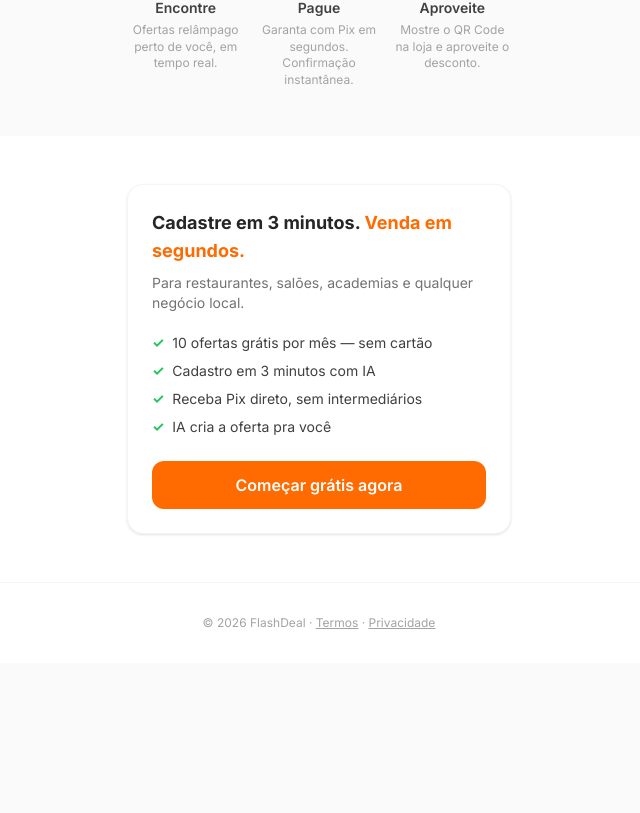
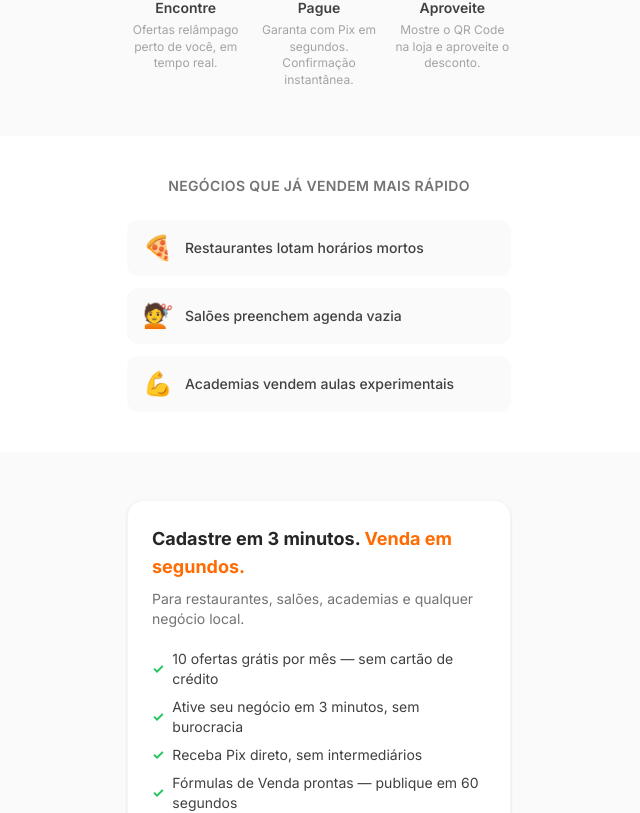
Before and after one commit to pkacci/FlashDeal, a React (Vite) app: page / in a window 1280 px wide. Shown: the part 855-1668 px from the top of the page, without its empty margins (321-961 px from the left). Before the commit the page ends 1518 px from the top, so only its background shows below. Built offline with nearby package versions, Linux system fonts and the light colour scheme; no server answers; the database is empty.

Commit message:
Atualizar o Home.tsx

```diff
--- a/src/pages/Home.tsx
+++ b/src/pages/Home.tsx
@@ -1,16 +1,19 @@
 // ============================================================
 // INÍCIO: src/pages/Home.tsx
-// Versão: 1.0.0 | Data: 2026-02-25
-// Deps: React, react-router-dom
-// Descrição: Landing page pública do FlashDeal
-//            — Hero com 2 CTAs: consumidor → /ofertas, PME → /login?role=pme
-//            — Seção "Como funciona" (3 passos visuais)
-//            — Seção de convencimento para PMEs
-//            — Zero dependências externas — sem Firebase aqui
+// Versão: 2.0.0 | Data: 2026-02-27
+// Deps: React, react-router-dom, firebase/firestore
+// Melhorias v2.0:
+//   — Urgência ao vivo: contador de ofertas ativas no Firestore
+//   — CTA PME mais específico e orientado à ação
+//   — Benefícios PME com linguagem mais agressiva
+//   — Seção de prova social adicionada
+//   — Nomenclatura estratégica: sem referência a IA
 // ============================================================
 
-import React from 'react';
+import React, { useEffect, useState } from 'react';
 import { useNavigate } from 'react-router-dom';
+import { collection, query, where, getCountFromServer } from 'firebase/firestore';
+import { db } from '../services/firebase';
 
 // #region Dados estáticos
 const PASSOS = [
@@ -20,16 +23,42 @@ const PASSOS = [
 ];
 
 const BENEFICIOS_PME = [
-  '10 ofertas grátis por mês — sem cartão',
-  'Cadastro em 3 minutos com IA',
+  '10 ofertas grátis por mês — sem cartão de crédito',
+  'Ative seu negócio em 3 minutos, sem burocracia',
   'Receba Pix direto, sem intermediários',
-  'IA cria a oferta pra você',
+  'Fórmulas de Venda prontas — publique em 60 segundos',
+];
+
+const PROVAS_SOCIAIS = [
+  { icone: '🍕', texto: 'Restaurantes lotam horários mortos' },
+  { icone: '💇', texto: 'Salões preenchem agenda vazia' },
+  { icone: '💪', texto: 'Academias vendem aulas experimentais' },
 ];
 // #endregion
 
 // #region Component
 const Home: React.FC = () => {
   const navigate = useNavigate();
+  const [ofertasAtivas, setOfertasAtivas] = useState<number | null>(null);
+
+  // #region Contador ao vivo — ofertas ativas no Firestore
+  useEffect(() => {
+    const buscarContador = async () => {
+      try {
+        const q = query(
+          collection(db, 'ofertas'),
+          where('ativa', '==', true)
+        );
+        const snap = await getCountFromServer(q);
+        setOfertasAtivas(snap.data().count);
+      } catch {
+        // Falha silenciosa — não exibe contador se erro
+        setOfertasAtivas(null);
+      }
+    };
+    buscarContador();
+  }, []);
+  // #endregion
 
   return (
     <div className="min-h-screen bg-white">
@@ -48,6 +77,17 @@ const Home: React.FC = () => {
       {/* Hero */}
       <section className="flex flex-col items-center justify-center text-center px-6 py-16 min-h-[80vh]">
         <div className="max-w-sm mx-auto">
+
+          {/* Badge de urgência ao vivo */}
+          {ofertasAtivas !== null && ofertasAtivas > 0 && (
+            <div className="inline-flex items-center gap-2 bg-primary-50 border border-primary-200 rounded-full px-4 py-1.5 mb-6">
+              <span className="w-2 h-2 bg-primary-500 rounded-full animate-pulse" />
+              <span className="text-xs font-semibold text-primary-600">
+                {ofertasAtivas} {ofertasAtivas === 1 ? 'oferta ativa' : 'ofertas ativas'} agora perto de você
+              </span>
+            </div>
+          )}
+
           <h1 className="text-3xl font-bold text-neutral-800 leading-tight mb-3">
             Ofertas relâmpago{' '}
             <span className="text-primary-500">perto de você</span>
@@ -68,8 +108,9 @@ const Home: React.FC = () => {
             onClick={() => navigate('/login?role=pme')}
             className="w-full py-4 text-base font-semibold border-2 border-neutral-200 rounded-xl text-neutral-700 hover:border-primary-300 transition-colors"
           >
-            🏪 Sou PME — começar grátis
+            🏪 Crie sua primeira oferta em 3 minutos
           </button>
+
         </div>
       </section>
 
@@ -89,8 +130,26 @@ const Home: React.FC = () => {
         </div>
       </section>
 
+      {/* Prova social */}
+      <section className="px-6 py-10">
+        <p className="text-center text-sm font-semibold text-neutral-500 uppercase tracking-wide mb-6">
+          Negócios que já vendem mais rápido
+        </p>
+        <div className="flex flex-col gap-3 max-w-sm mx-auto">
+          {PROVAS_SOCIAIS.map((p) => (
+            <div
+              key={p.texto}
+              className="flex items-center gap-3 bg-neutral-50 rounded-xl px-4 py-3"
+            >
+              <span className="text-2xl">{p.icone}</span>
+              <p className="text-sm text-neutral-700 font-medium">{p.texto}</p>
+            </div>
+          ))}
+        </div>
+      </section>
+
       {/* Convencimento PME */}
-      <section className="px-6 py-12">
+      <section className="px-6 py-12 bg-neutral-50">
         <div className="max-w-sm mx-auto card p-6">
           <h2 className="text-lg font-bold text-neutral-800 mb-2">
             Cadastre em 3 minutos.{' '}
```
